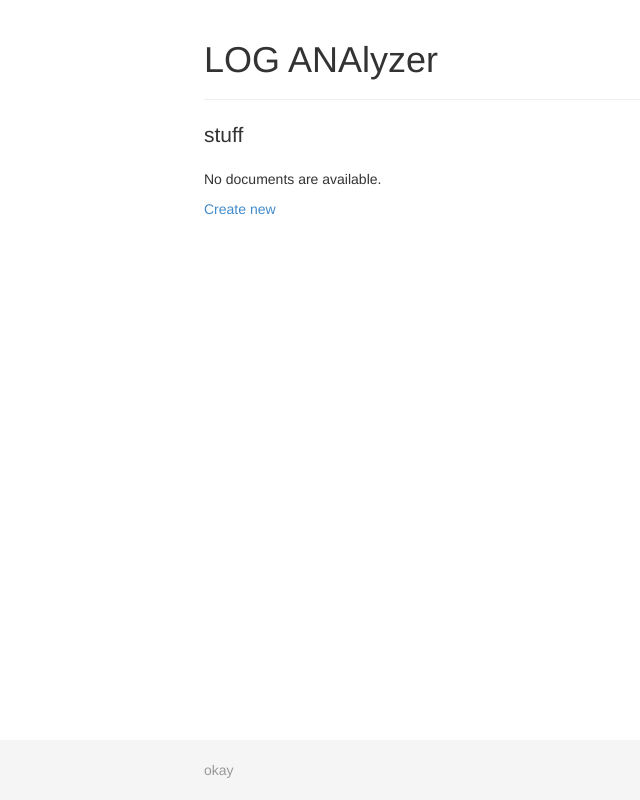
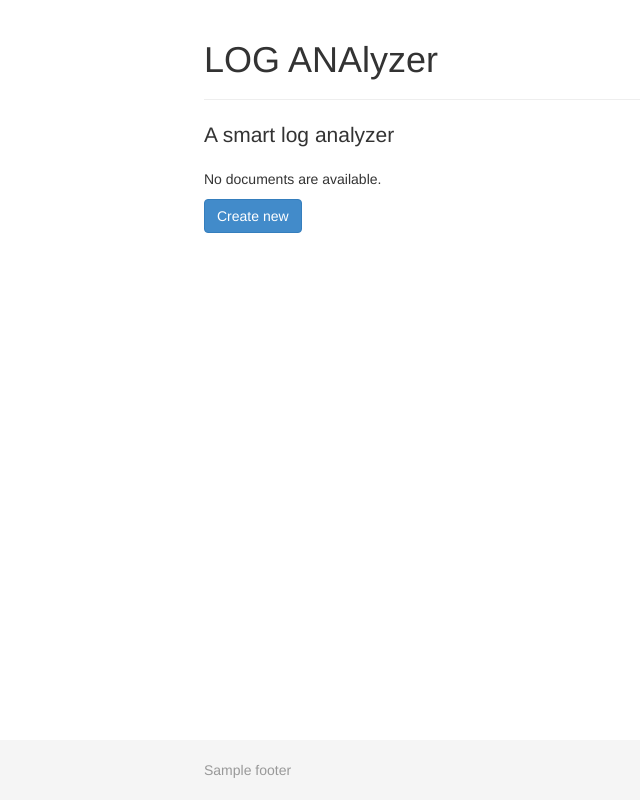
Before and after one commit to vineetg/analog, a Django app: page /document/ in a window 1280 px wide. Shown: the whole page, without its empty margins (111-751 px from the left). Run offline with Django 3.2, Linux system fonts and the light colour scheme; data that the repository does not hold is empty; some libraries are stand-ins or nearby versions.

Commit message:
Minor look and feel changes.

```diff
--- a/document/templates/document/index.html
+++ b/document/templates/document/index.html
@@ -23,7 +23,7 @@
       <div class="page-header">
         <h1>LOG ANAlyzer</h1>
       </div>
-      <p class="lead">stuff</p>
+      <p class="lead">A smart log analyzer</p>
       <p>
         {% if latest_documents %}
           <ul>
@@ -33,14 +33,14 @@
           </ul>
         {% else %}
           <p>No documents are available.</p>
-          <p><a href="{% url 'document:create' %}">Create new</a></p>
+          <p><a href="{% url 'document:create' %}" class="btn btn-primary" role="button">Create new</a></p>
         {% endif %}
       </p>
     </div>
 
     <div id="footer">
       <div class="container">
-         <p class="text-muted">okay</p>
+         <p class="text-muted">Sample footer</p>
       </div>
     </div>
 
```
